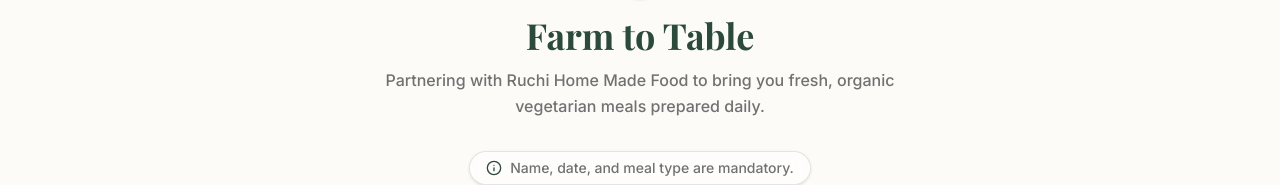
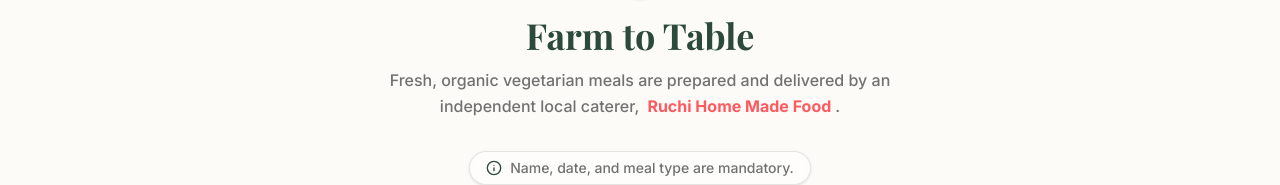
Before and after one commit to kaushalrao/milan-farm-stay, a Next.js app: page /order-food in a window 1280 px wide. Shown: the part 163-348 px from the top of the page. Built offline with nearby package versions, Linux system fonts and the light colour scheme; no server answers; a web font is replaced by a local one.

Commit message:
style: update caterer description text and add dark mode hover background in FoodOrderForm

```diff
--- a/src/components/FoodOrderForm.tsx
+++ b/src/components/FoodOrderForm.tsx
@@ -249,7 +249,7 @@ export default function FoodOrderForm() {
           </div>
           <h1 className="text-3xl md:text-4xl font-serif font-bold text-forest-green mb-3">{t("title")}</h1>
           <p className="text-text-muted text-sm md:text-base max-w-lg mx-auto leading-relaxed font-medium">
-            Partnering with Ruchi Home Made Food to bring you fresh, organic vegetarian meals prepared daily.
+            Fresh, organic vegetarian meals are prepared and delivered by an independent local caterer, <span className="text-airbnb-coral font-bold px-1">Ruchi Home Made Food</span>.
           </p>
         </header>
 
@@ -379,7 +379,7 @@ export default function FoodOrderForm() {
                       <div key={item.name} className={`group flex gap-4 p-4 rounded-3xl transition-all duration-500 ${
                         isActive
                           ? "bg-white dark:bg-[#2A2A2A] border-forest-green/40 shadow-[0_8px_30px_rgba(22,163,74,0.15)] ring-1 ring-forest-green/20 transform scale-[1.01] z-10 relative"
-                          : "bg-[#F4F7F4] dark:bg-[#2A2A2A] border-black/5 dark:border-white/5 hover:border-black/10 hover:bg-[#EDF2ED] hover:shadow-[0_12px_40px_rgba(0,0,0,0.06)] shadow-[0_4px_20px_rgba(0,0,0,0.03)]"
+                          : "bg-[#F4F7F4] dark:bg-[#2A2A2A] border-black/5 dark:border-white/5 hover:border-black/10 hover:bg-[#EDF2ED] dark:hover:bg-[#363636] hover:shadow-[0_12px_40px_rgba(0,0,0,0.06)] shadow-[0_4px_20px_rgba(0,0,0,0.03)]"
                       } border`}>
 
                         {/* Initials Avatar */}
```
